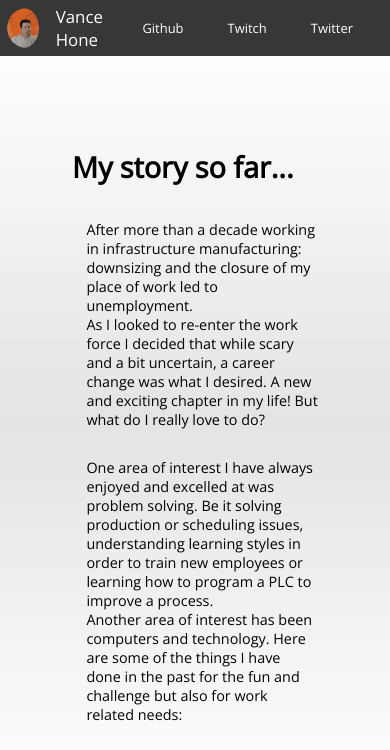
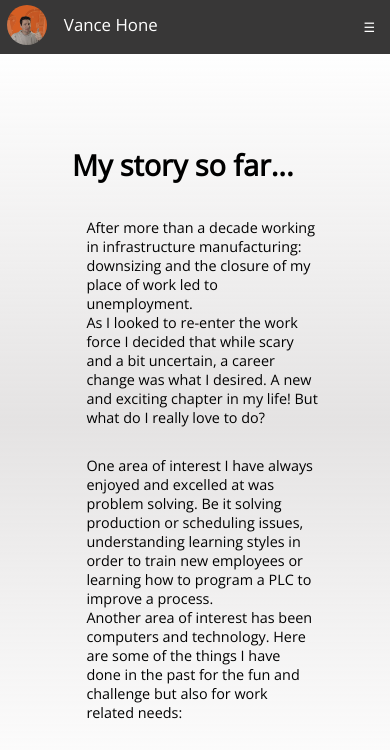
Before and after one commit to Fletchlock/portfolio-vance-hone, a plain HTML site: page index.html in a window 390 px wide. Shown: the top 750 px of the page. Drawn offline with nearby package versions, Linux system fonts and the light colour scheme.

Commit message:
Add files via upload
Added a hamburger menu for small screens.

```diff
--- a/index.html
+++ b/index.html
@@ -15,10 +15,16 @@
 		<div class="zoom-avatar-container">
 			<img class="avatar" src="images/fletch.PNG" alt="Fletchlock">
 		</div>
-			<a class="logoname" href="#">Vance Hone</a>
-			<a class="nav-link push" href="https://github.com/Fletchlock" target="_blank">Github</a>
-		  	<a class="nav-link" href="https://www.twitch.tv/fletchlockgaming" target="_blank">Twitch</a>
-	  		<a class="nav-link" href="https://twitter.com/HoneVance" target="_blank">Twitter</a>
+		<a class="logoname" href="#">Vance Hone</a>
+
+		<ul class="main-nav">
+			<label for="hamburger">&#9776;</label>
+			<input type="checkbox" id="hamburger"/>
+			<li class="pushright"><a class="nav-link" href="https://github.com/Fletchlock" target="_blank">Github</a></li>
+			<li><a class="nav-link" href="https://www.twitch.tv/fletchlockgaming" target="_blank">Twitch</a></li>
+		  	<li><a class="nav-link" href="https://twitter.com/HoneVance" target="_blank">Twitter</a></li>
+
+		</ul>
 	</nav>
 	<div class="myStory">
 		<h1 class="typewriter">My story so far...</h1>
--- a/style.css
+++ b/style.css
@@ -13,22 +13,59 @@ body {
 	background-image: linear-gradient(180deg, rgba(255,255,255,1) 5%, rgba(222,220,220,.8) 50%, rgba(255,255,255,1) 95%);
 }
 
-nav {
+.main-nav {
+ 	display: flex;
+  	list-style: none;
+}
+
+.nav {
 	display: flex;
-	background-color: #383737;
+ 	background-color: #383737;
 	color: #fff;
 	align-items: center;
 	box-sizing: border-box;
 	padding: 5px;
 }
 
-@media only screen and (max-width: 500px) {
+.nav label, #hamburger {
+	display: none;
+}
+
+@media only screen and (max-width: 600px) {
 	body, nav {
 		font-size: .9em;
 	}
 	.zoom-avatar-container .avatar {
 		width: 40px;
 		height: 40px;
+	}
+	.nav label {
+		display: flex;
+	}
+	.main-nav {
+		flex-flow: column;
+		align-items: flex-end;
+		padding-right: 10px;
+	}
+	.nav-link {
+	display: flex;
+	}
+	.logoname {
+		display: flex;
+		align-self: flex-start;
+		padding-top: 8px;
+		margin: 0;
+	}
+	.zoom-avatar-container {
+		display: flex;
+		align-self: flex-start;
+	}
+	.nav li {
+		display: none;
+	}
+	input:checked ~ li {
+		display: flex;
+		padding: 2px;
 	}
 }
 
@@ -37,7 +74,6 @@ p {
 }
 
 .nav-link {
-	display: flex;
 	padding: 6px 10px;
 	margin-right: 20px;
 	transition: 0.3s ease;
@@ -54,12 +90,6 @@ p {
 	box-shadow: 3px 3px 3px #909090;
 }
 
-
-.push {
-	margin-left: auto;
-}
-
-
 .zoom-avatar-container {
 	position: relative;
 	overflow: hidden;
@@ -68,7 +98,6 @@ p {
 }
 
 .zoom-avatar-container img {
-	border-radius: 50%;
 	display: block;
 	align-self: center;
 	transition: all .4s ease-out;
@@ -89,7 +118,9 @@ p {
 	text-decoration: none;
 	color: #fff;
 	margin-left: 1em;
+	margin-right: auto;
 	font-size: 1.3em;
+	transition: 0.3s ease;
 }
 
 .logoname:hover {
@@ -113,7 +144,7 @@ p {
 	100% { opacity: 1; }
 }
 
-ul {
+/*ul {
 	list-style: none;
 }
 
@@ -124,3 +155,4 @@ ul li::before {
 	display: inline-block;
 	width: 1em;
 }
+*/
```
